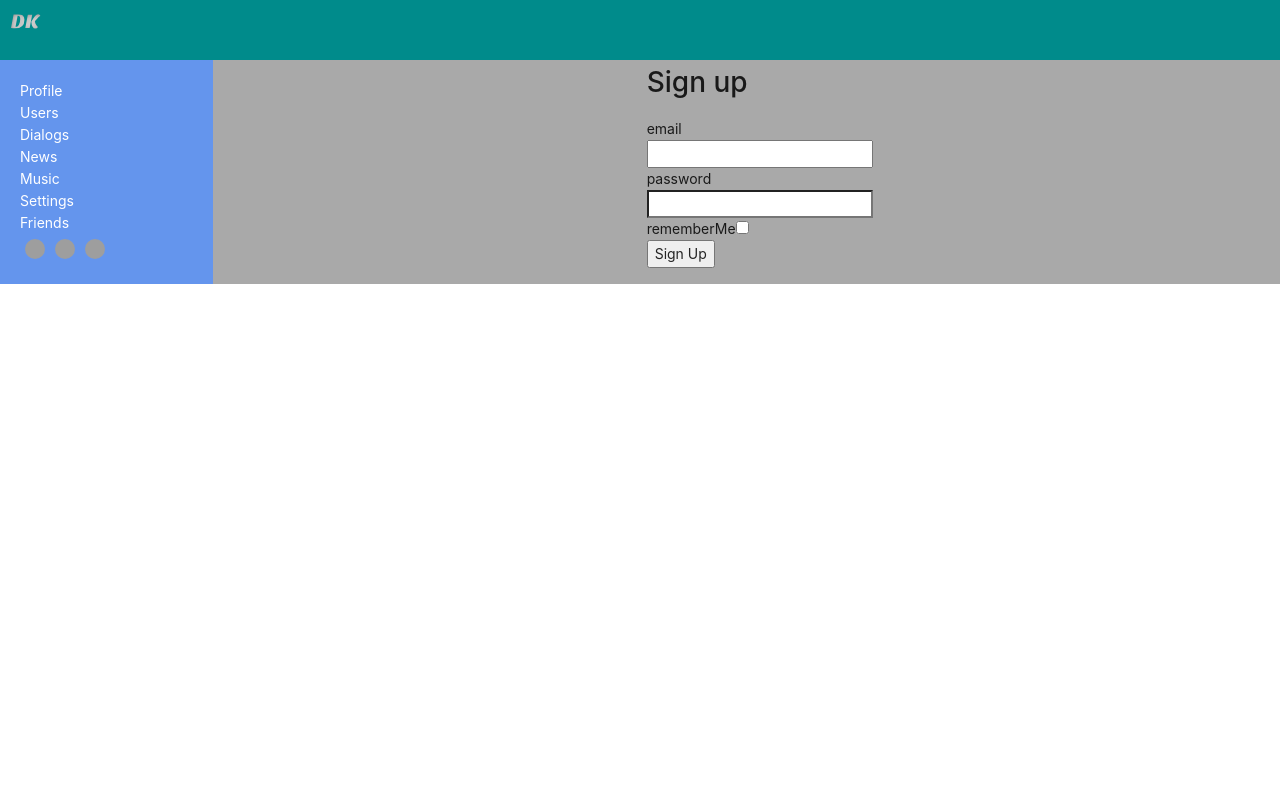
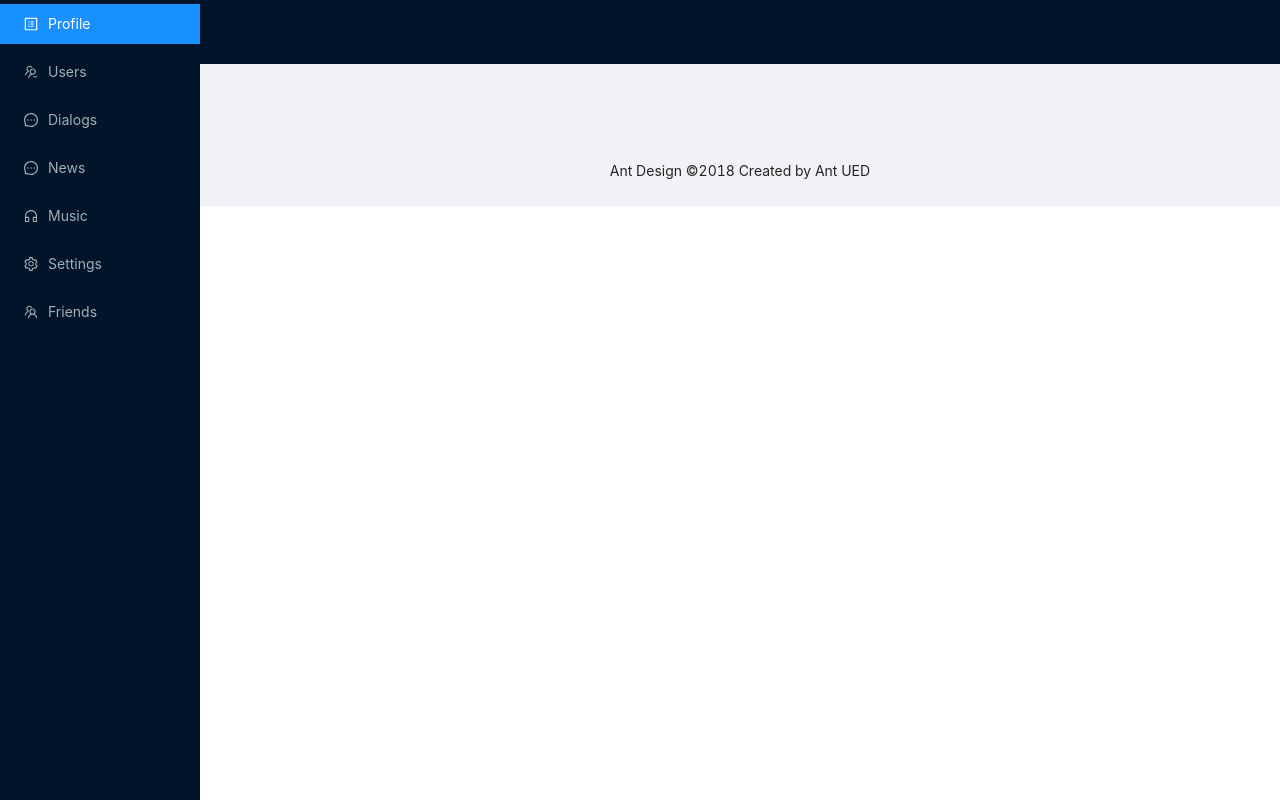
Before and after one commit to DK-AC/social-network-ts, a React (Create React App) app: page /#/login in a window 1280 px wide. Built offline with nearby package versions, Linux system fonts and the light colour scheme; no server answers; grey boxes are pictures that could not be loaded.

Commit message:
add layout to app

```diff
--- a/package.json
+++ b/package.json
@@ -4,6 +4,7 @@
   "version": "0.1.0",
   "private": true,
   "dependencies": {
+    "@ant-design/icons": "^4.7.0",
     "@reduxjs/toolkit": "^1.8.1",
     "@testing-library/jest-dom": "^5.14.1",
     "@testing-library/react": "^12.0.0",
--- a/src/ui/App/App.tsx
+++ b/src/ui/App/App.tsx
@@ -1,17 +1,22 @@
 import {useDispatch} from 'react-redux'
 import React, {useEffect} from 'react'
 import {useNavigate} from 'react-router-dom'
-import {Button} from 'antd'
+import {Layout, Menu, MenuProps} from 'antd'
+import {
+    CustomerServiceOutlined,
+    MessageOutlined,
+    ProfileOutlined,
+    SettingOutlined,
+    TeamOutlined,
+    UsergroupDeleteOutlined,
+} from '@ant-design/icons'
 
-import {Header} from '../Header/Header'
-import {Navbar} from '../Navbar/Navbar'
-import {PATH, Routing} from '../Routing/Routing'
+import {PATH} from '../Routing/Routing'
 import {authMe} from '../../redux/reducers/authReducer'
 import {useAppSelector} from '../../redux/store'
-import {Preloader} from '../Preloader/Preloader'
 
-import styles from './App.module.css'
 import './App.css'
+
 
 export const App: React.FC = () => {
 
@@ -20,6 +25,46 @@ export const App: React.FC = () => {
 
     const isAuth = useAppSelector(state => state.auth.isAuth)
     const isInitialized = useAppSelector(state => state.app.isInitialized)
+
+    const {Header, Content, Footer, Sider} = Layout
+
+    const items: MenuProps['items'] = [
+        {
+            key: '1',
+            label: 'Profile',
+            icon: <ProfileOutlined/>,
+        },
+        {
+            key: '2',
+            label: 'Users',
+            icon: <UsergroupDeleteOutlined/>,
+        },
+        {
+            key: '3',
+            label: 'Dialogs',
+            icon: <MessageOutlined/>,
+        },
+        {
+            key: '4',
+            label: 'News',
+            icon: <MessageOutlined/>,
+        },
+        {
+            key: '5',
+            label: 'Music',
+            icon: <CustomerServiceOutlined/>,
+        },
+        {
+            key: '6',
+            label: 'Settings',
+            icon: <SettingOutlined/>,
+        },
+        {
+            key: '7',
+            label: 'Friends',
+            icon: <TeamOutlined/>,
+        },
+    ]
 
     useEffect(() => {
         dispatch(authMe())
@@ -34,16 +79,41 @@ export const App: React.FC = () => {
     }, [isAuth, isInitialized, navigate])
 
     return (
-        <div className={'App'}>
-            {!isInitialized
-                ? <Preloader/>
-                : <div className={styles.appWrapper}>
-                    <Header/>
-                    <Navbar/>
-                    <div className={styles.appWrapperContent}>
-                        <Routing/>
+        <Layout hasSider>
+            <Sider
+                style={{
+                    overflow: 'auto',
+                    height: '100vh',
+                    position: 'fixed',
+                    left: 0,
+                    top: 0,
+                    bottom: 0,
+                }}
+            >
+                <div className="logo"/>
+                <Menu theme="dark" mode="inline" defaultSelectedKeys={['1']} items={items}/>
+            </Sider>
+            <Layout className="site-layout" style={{marginLeft: 200}}>
+                {/*<Header/>*/}
+                <Header className="site-layout-background" style={{padding: 0}}/>
+                <Content style={{margin: '24px 16px 0', overflow: 'initial'}}>
+                    <div className="site-layout-background" style={{padding: 24, textAlign: 'center'}}>
                     </div>
-                </div>}
-        </div>
+                </Content>
+                <Footer style={{textAlign: 'center'}}>Ant Design ©2018 Created by Ant UED</Footer>
+            </Layout>
+        </Layout>
+        // <div className={'App'}>
+        //     {!isInitialized
+        //         ? <Preloader/>
+        //         : <div className={styles.appWrapper}>
+        //             <Header/>
+        //             <Navbar/>
+        //             <div className={styles.appWrapperContent}>
+        //                 <Routing/>
+        //             </div>
+        //         </div>}
+        //
+        // </div>
     )
 }
--- a/src/ui/Header/header.module.css
+++ b/src/ui/Header/header.module.css
@@ -1,9 +1,10 @@
 .header {
     grid-area: header;
     background-color: darkcyan;
+    padding: 0;
 }
 
-.logo {
+.logo2 {
     width: 50px;
 }
 
```
